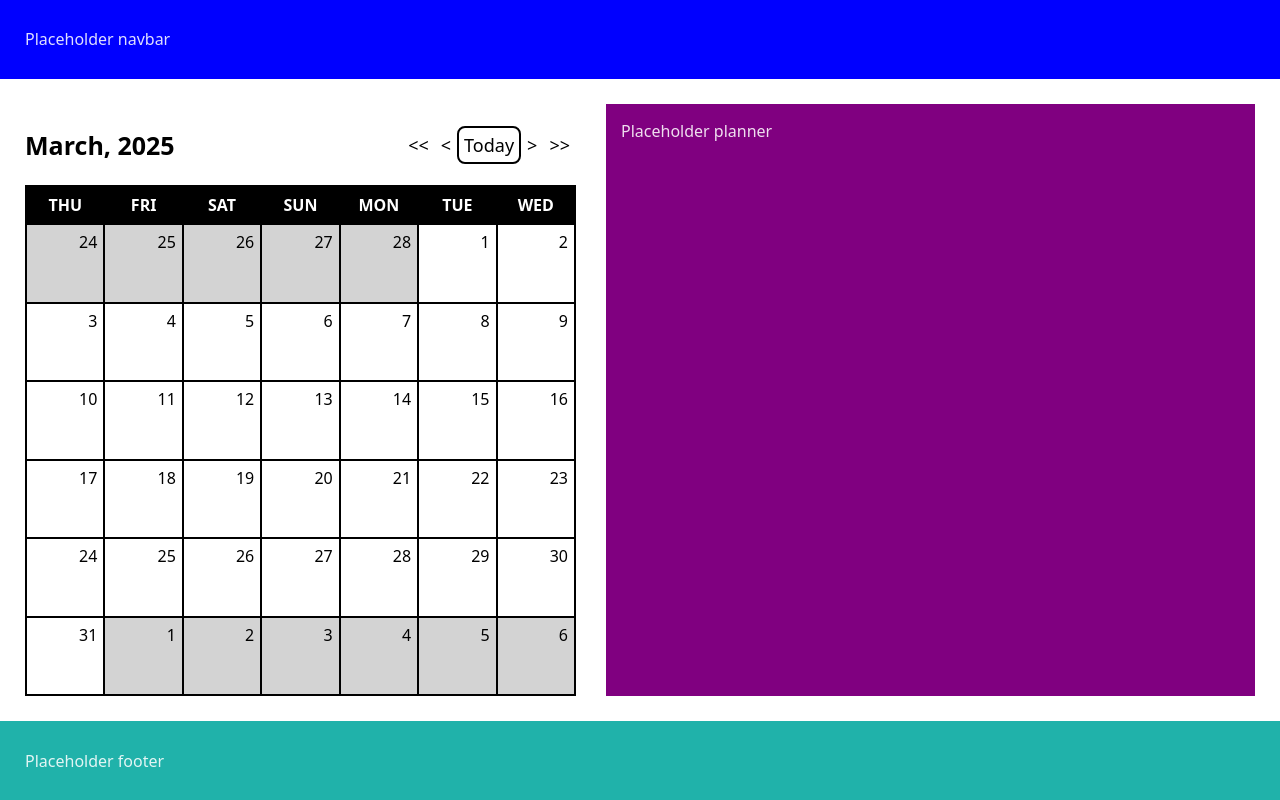
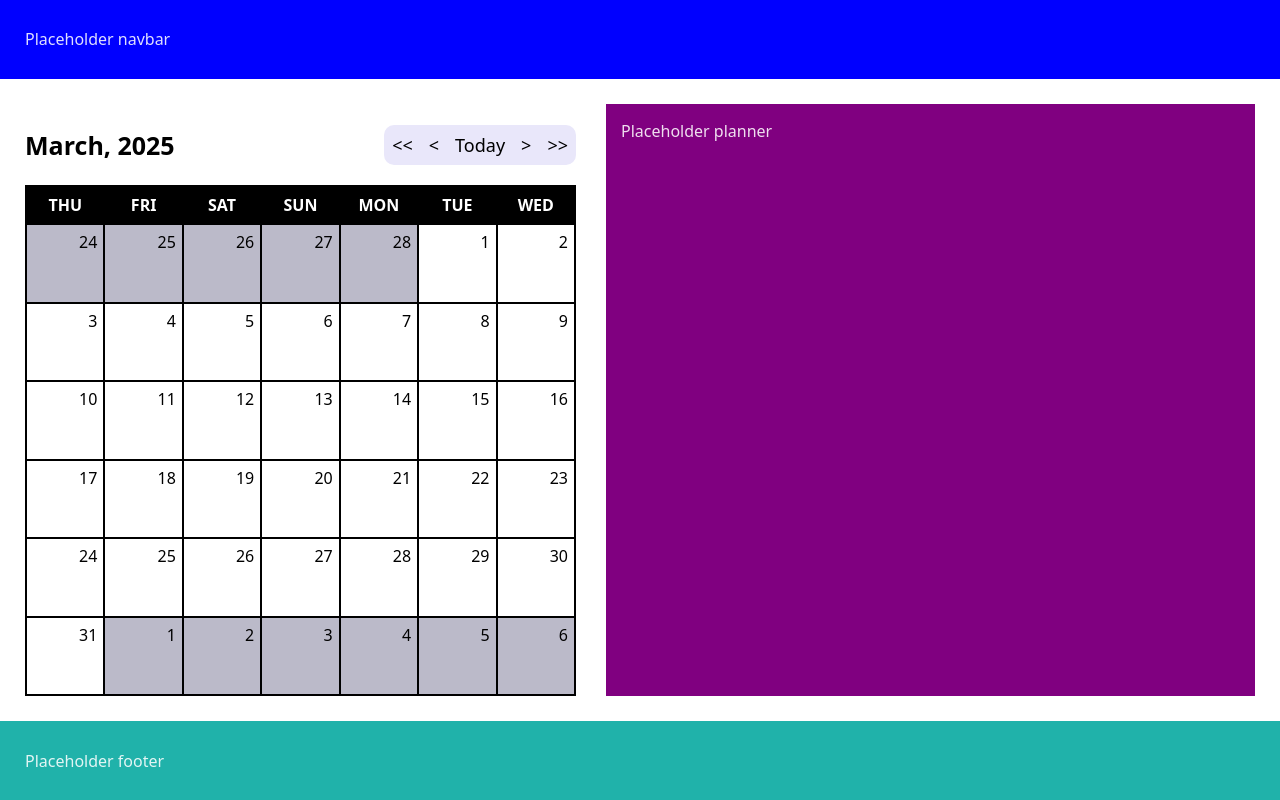
Before and after one commit to jubrito/planner-with-calendar, a React (Vite) app: page / in a window 1280 px wide. Built offline with nearby package versions, Linux system fonts and the light colour scheme.

Commit message:
style: add temporary style to change date buttons

```diff
--- a/src/components/Calendar/CalendarMenu/CalendarMenu.tsx
+++ b/src/components/Calendar/CalendarMenu/CalendarMenu.tsx
@@ -33,7 +33,7 @@ export const CalendarMenu = () => {
       <h2 className={styles.monthLabel} id="calendar-month-name">
         {`${currentMonthName}, ${year}`}
       </h2>
-      <div>
+      <div className={styles.updateCalendarContainer}>
         <UpdateCalendarButton
           label={"Go to previous year"}
           symbol={"<<"}
--- a/src/components/Calendar/CalendarMenu/_calendar-menu.module.scss
+++ b/src/components/Calendar/CalendarMenu/_calendar-menu.module.scss
@@ -1,4 +1,11 @@
 @use "../../../styles/_variables.scss" as variables;
+
+.updateCalendarContainer {
+  border-radius: 10px;
+  background-color: variables.$lightergray-color;
+
+  padding: 0;
+}
 
 .calendarHeader {
   display: flex;
--- a/src/components/Calendar/UpdateCalendarButton/_update-calendar-button.module.scss
+++ b/src/components/Calendar/UpdateCalendarButton/_update-calendar-button.module.scss
@@ -4,16 +4,18 @@
   background-color: transparent;
   color: variables.$black-color;
   font-size: variables.$h2-size;
+  margin: variables.$smaller-gap;
 
   &:hover {
     border-color: transparent;
     border-width: 1px;
     outline: none;
-    font-weight: bolder;
+    background-color: variables.$black-color;
+    color: variables.$white-color;
   }
 }
 
 .updateCalendarToToday {
   @extend .updateCalendar;
-  border: 2px solid variables.$black-color;
+  // background-color: variables.$lightergray-color;
 }
--- a/src/styles/_variables.scss
+++ b/src/styles/_variables.scss
@@ -1,7 +1,8 @@
 // Colors
 $white-color: white;
 $black-color: black;
-$lightgray-color: lightgray;
+$lightgray-color: #bbbac9;
+$lightergray-color: #e9e7fa;
 $blue-yonder-color: #5072a7;
 
 // Typography
```
